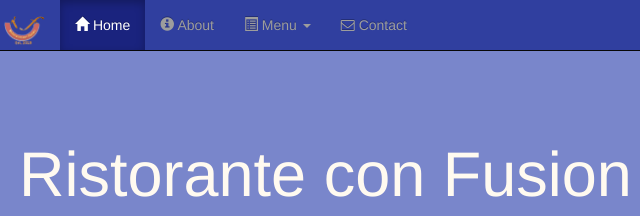
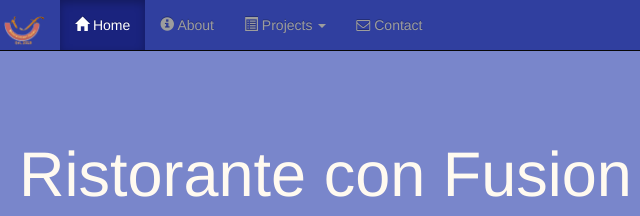
Before and after one commit to sednanref/course_bootstrap, a website: page conFusion/index.html in a window 1280 px wide. Shown: the top 216 px of the page, 66-706 px from the left. Drawn offline with Linux system fonts and the light colour scheme.

Commit message:
Course Finished

```diff
--- a/conFusion/index.html
+++ b/conFusion/index.html
@@ -51,8 +51,7 @@
                     <li class="dropdown">
                         <a href="#" class="dropdown-toggle" data-toggle="dropdown"
                          role="button" aria-haspopup="true" aria-expanded="false">
-                         <span class="glyphicon glyphicon-list-alt"
-                          aria-hidden="true"></span> Menu <span class="caret"></span></a>
+                         <span class=" glyphicon glyphicon-list-alt "></span> Projects <span class="caret"></a>
                         <ul class="dropdown-menu">
                             <li><a href="#">Appetizers</a></li>
                             <li><a href="#">Main Courses</a></li>
```
